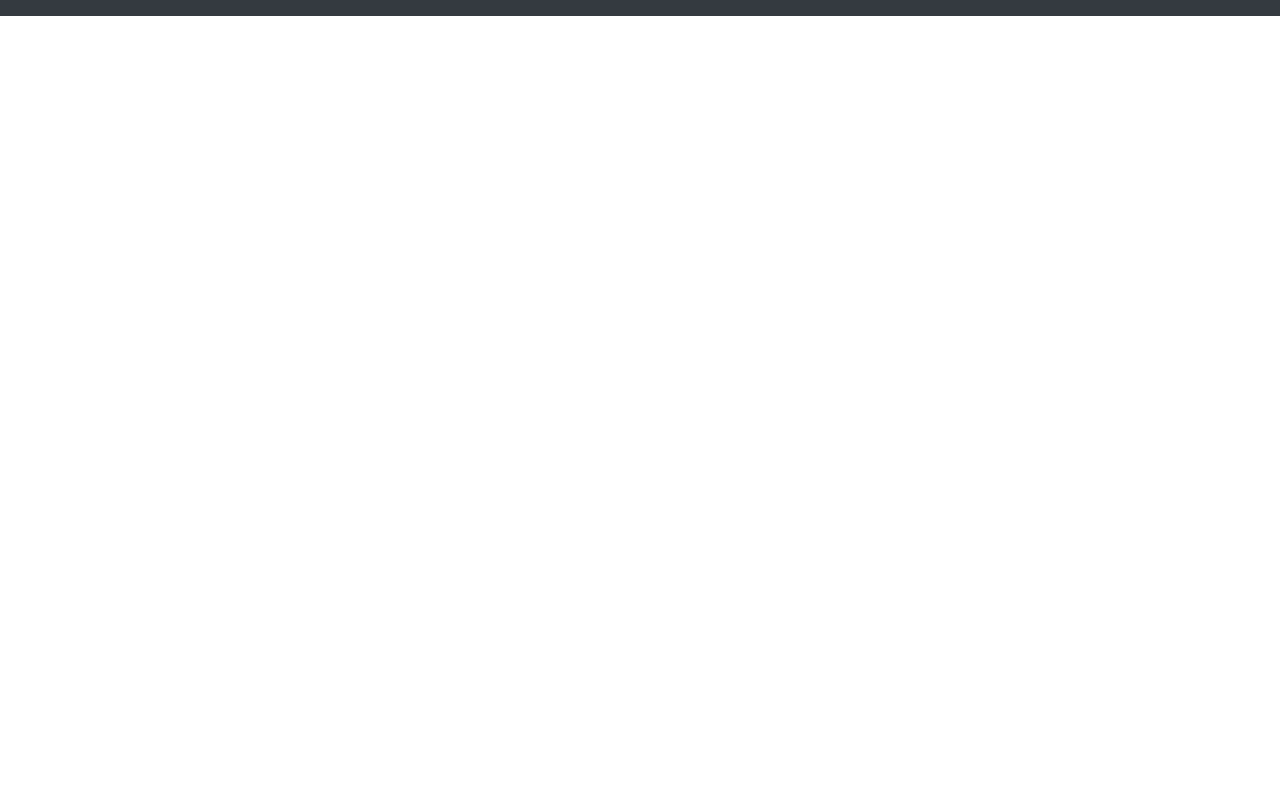
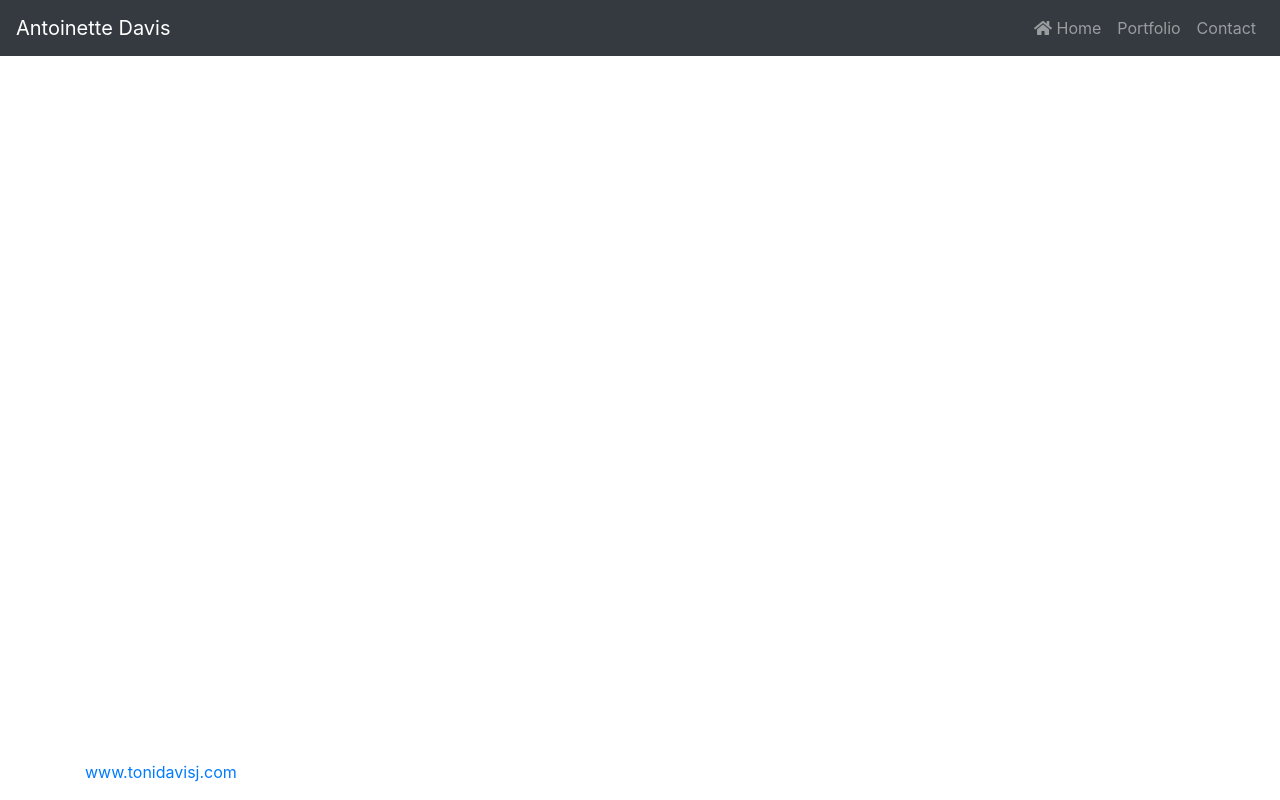
Before and after one commit to tonidavisj/responsive-portfolio-hw-week2, a plain HTML site: page portfolio.html in a window 1280 px wide. Drawn offline with nearby package versions, Linux system fonts and the light colour scheme.

Commit message:
add portfoli page

```diff
--- a/portfolio.html
+++ b/portfolio.html
@@ -1,22 +1,50 @@
 <!DOCTYPE html>
-<html lang="en">
+<html lang="en" class="h-100">
 <head>
     <meta charset="UTF-8">
     <meta name="viewport" content="width=device-width, initial-scale=1.0">
     <title>Toni D | Portfolio HW</title>
+
+    <!--Link to Fontawesome-->
+    <link rel="stylesheet" href="https://cdnjs.cloudflare.com/ajax/libs/font-awesome/5.12.1/css/fontawesome.min.css">
+    <link rel="stylesheet" href="https://cdnjs.cloudflare.com/ajax/libs/font-awesome/5.12.1/css/all.min.css">
 
     <!--Link to Bootstrap style sheet-->
     <link rel="stylesheet" href="https://stackpath.bootstrapcdn.com/bootstrap/4.4.1/css/bootstrap.min.css" integrity="sha384-Vkoo8x4CGsO3+Hhxv8T/Q5PaXtkKtu6ug5TOeNV6gBiFeWPGFN9MuhOf23Q9Ifjh" crossorigin="anonymous">
 
     <!--Link to External stylesheet-->
     <link rel="stylesheet" href="style.css">
+
+
 </head>
-<body>
+<body class="d-flex flex-column h-100 portfolioPage">
     <header>
-        <nav class="navbar navbar-dark bg-dark sticky-top">
-            <!-- Navbar content -->
+        <nav class="navbar navbar-expand-lg navbar-dark bg-dark">
+            <a class="navbar-brand" href="/">Antoinette Davis</a>
+
+            <ul class="navbar-nav ml-auto">
+                <li class="nav-item">
+                    <a class="nav-link" href="/"><i class="fas fa-home"></i> Home</a>
+                </li>
+                <li class="nav-item">
+                    <a class="nav-link" href="/portfolio.html">Portfolio</a>
+                </li>
+                <li class="nav-item">
+                    <a class="nav-link" href="/contact.html">Contact</a>
+                </li>
+            </ul>
         </nav>
     </header>
 
+    <main role="main">
+
+    </main>
+
+    <footer class="footer mt-auto py-3">
+        <div class="container">
+            <span class="text-muted"><a href="http://www.tonidavisj.com" target="_blank">www.tonidavisj.com</a></span>
+        </div>
+    </footer>
+
 </body>
 </html>
```
